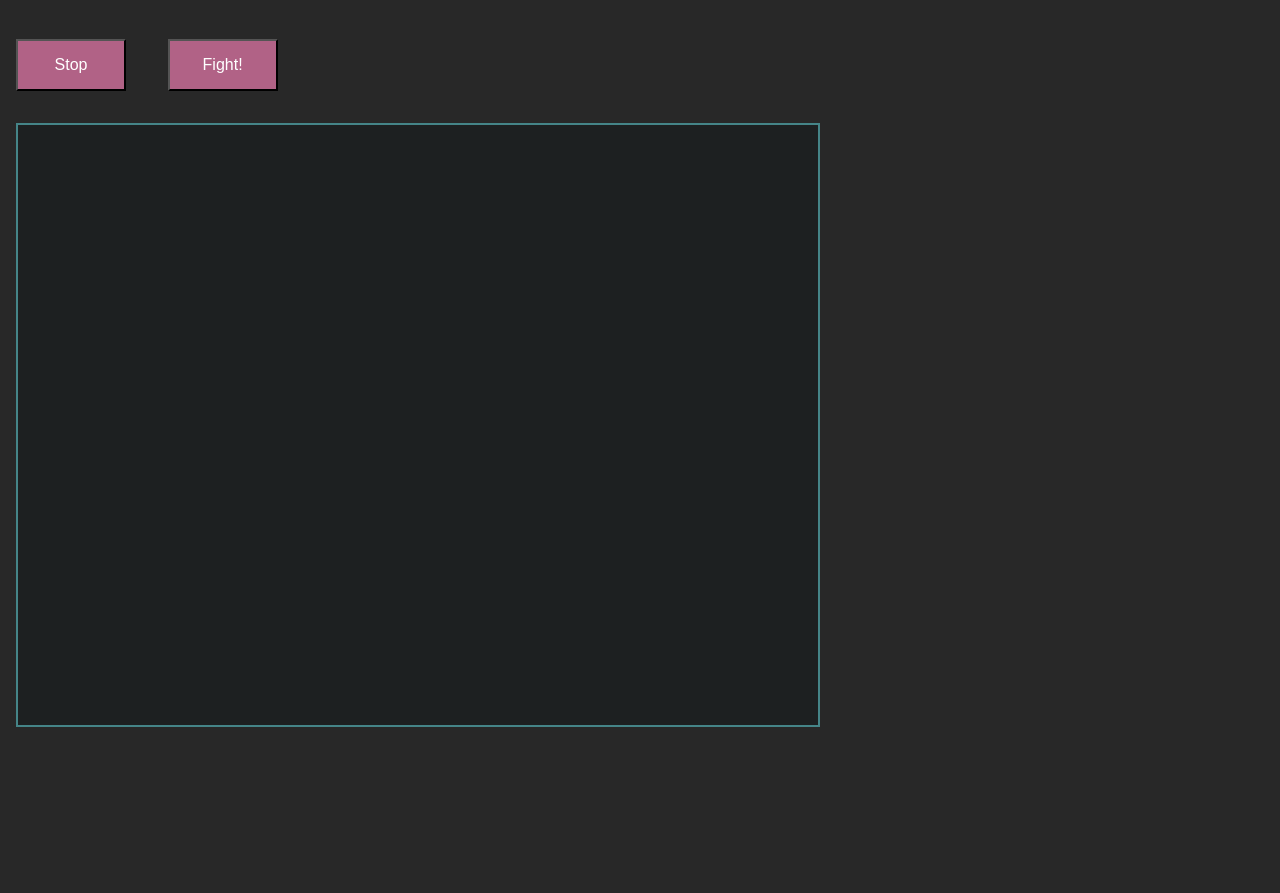
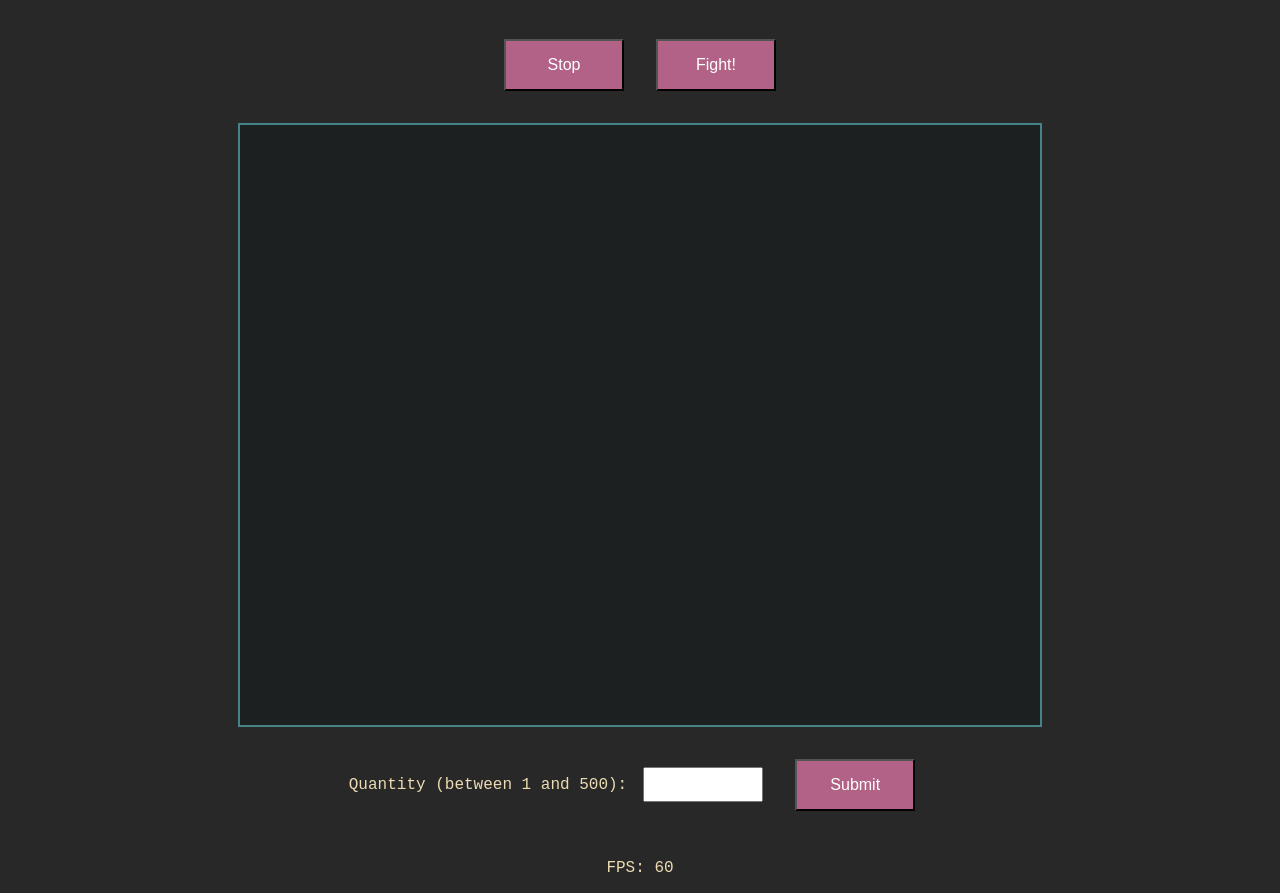
Before and after one commit to timkalan/collide, a SvelteKit app in the folder visualizer/: page /collision in a window 1280 px wide. Shown: the part 107-1000 px from the top of the page. Before the commit the page ends 855 px from the top, so only its background shows below. Built offline with nearby package versions, Linux system fonts and the light colour scheme; no server answers.

Commit message:
FPS and ball number change

```diff
--- a/visualizer/src/routes/collision/+page.svelte
+++ b/visualizer/src/routes/collision/+page.svelte
@@ -16,6 +16,7 @@
   let height = 600;
   let paused: boolean;
   let war: boolean;
+  let fps: number = 60;
   let interval: number;
 
   const fetchData = async () => {
@@ -27,6 +28,7 @@
       height = data.height;
       paused = data.paused;
       war = data.war;
+      fps = data.fps;
       draw();
     } else {
       console.error('Failed to fetch data:', res.status);
@@ -116,6 +118,32 @@
       console.error('Failed to end war', err);
     }
   };
+
+  const changeBallNumber = async () => {
+    const quantity = parseInt((<HTMLInputElement>document.getElementById('quantity')).value);
+    if (quantity < 1 || quantity > 500) {
+      console.error('Invalid quantity:', quantity);
+      return;
+    }
+    try {
+      const res = await fetch('http://localhost:8000/changeballnumber', {
+        method: 'POST',
+        headers: {
+          'Content-Type': 'application/json; charset=UTF-8'
+        },
+        body: JSON.stringify({ n: quantity })
+      });
+      if (res.ok) {
+        console.log('Ball number changed');
+        await fetchData();
+      } else {
+        console.error('Failed to change ball number:', res.status);
+      }
+    } catch (err) {
+      console.error('Failed to change ball number:', err);
+    }
+  };
+
   onMount(async () => {
     await fetchData();
     interval = setInterval(fetchData, 16);
@@ -126,14 +154,7 @@
   <div class="title">
     <h1>Multi-body collision</h1>
   </div>
-  <div class="description">
-    <p>
-      <!-- This simulation demonstrates how multiple balls collide within a confined space. Click "Start" -->
-      <!-- to begin the simulation and "Stop" to pause it. -->
-    </p>
-  </div>
-
-  <div class="controls">
+  <div class="buttons">
     {#if !paused}
       <button on:click={stopSimulation}>Stop</button>
     {:else}
@@ -145,5 +166,15 @@
       <button on:click={stopWar}>Reset</button>
     {/if}
   </div>
-  <canvas id="simulationCanvas" {width} {height}></canvas>
+  <div class="canvas">
+    <canvas id="simulationCanvas" {width} {height}></canvas>
+  </div>
+  <div class="balls">
+    <label for="quantity">Quantity (between 1 and 500):</label>
+    <input type="number" id="quantity" name="quantity" min="1" max="500" />
+    <button on:click={changeBallNumber}>Submit</button>
+  </div>
+  <div class="infoview">
+    <p>FPS: {fps.toFixed(0)}</p>
+  </div>
 </main>
--- a/visualizer/src/styles/global.css
+++ b/visualizer/src/styles/global.css
@@ -19,15 +19,50 @@ body {
 canvas {
   border: 2px solid #458588;
   background-color: #1d2021;
-  margin: 1rem;
 }
 
 .title {
   margin: 1rem;
+  text-align: center;
 }
 
-.description {
+.infoview {
+  display: flex;
+  justify-content: center;
+  align-items: center;
   margin: 1rem;
+}
+
+/* .controls { */
+/*   float: center; */
+/*   align-self: center; */
+/*   margin: 1rem; */
+/* } */
+
+.buttons {
+  display: flex;
+  justify-content: center;
+  align-items: center;
+}
+
+.canvas {
+  display: flex;
+  justify-content: center;
+  align-items: center;
+  margin: 1rem;
+}
+
+.balls {
+  display: flex;
+  justify-content: center;
+  align-items: center;
+  margin: 1rem;
+}
+
+input {
+  margin: 1rem;
+  padding: 0.5rem;
+  width: 100px;
 }
 
 button {
@@ -35,7 +70,7 @@ button {
   margin: 1rem;
   background-color: #b16286;
   color: white;
-  width: 110px;
+  width: 120px;
   padding: 15px 32px;
   text-align: center;
   text-decoration: none;
```
Also changed, not shown: 2 other files (tests, documents, lock files or other folders).
